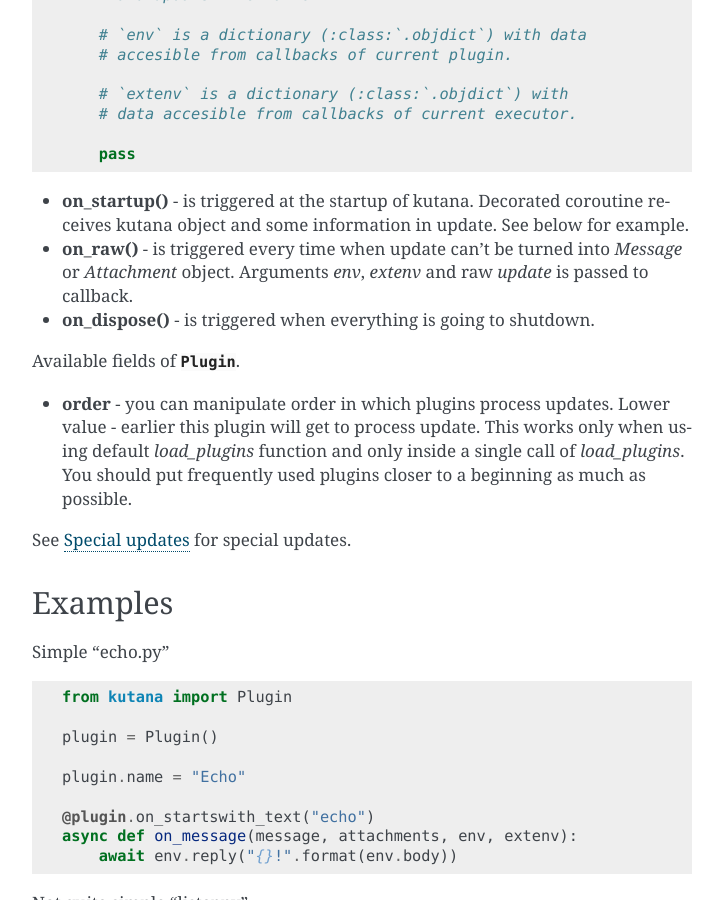
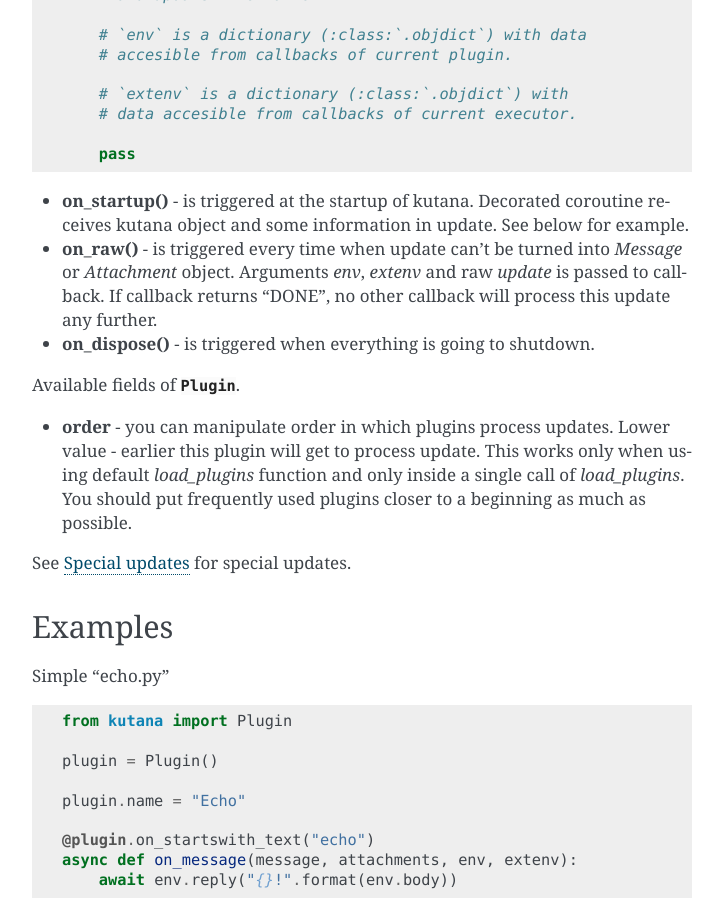
Before and after one commit to ekonda/kutana, a Sphinx documentation site: the page built from docs/plugins.rst, in a window 1280 px wide and 900 px high, scrolled down 562 px. Shown: the whole window, without its empty margins (388-1111 px from the left). Built offline with Sphinx 7.4.7, drawn with Linux system fonts in a browser that asks for light colours.

Commit message:
small docs addition

```diff
--- a/docs/plugins.rst
+++ b/docs/plugins.rst
@@ -39,7 +39,8 @@ All methods above decorates callback which should look like that:
   below for example.
 - **on_raw()** - is triggered every time when update can't be turned
   into `Message` or `Attachment` object. Arguments `env`, `extenv`
-  and raw `update` is passed to callback.
+  and raw `update` is passed to callback. If callback returns "DONE", no
+  other callback will process this update any further.
 - **on_dispose()** - is triggered when everything is going to shutdown.
 
 Available fields of :class:`.Plugin`.
```
